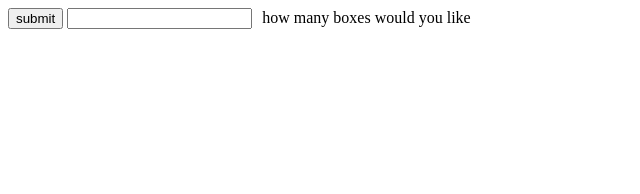
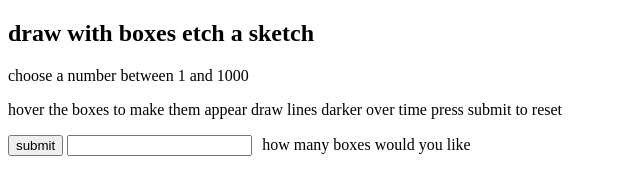
Before and after one commit to harael93/sketchpad, a plain HTML site: page index.html in a window 1280 px wide. Shown: the whole page, without its empty margins (0-640 px from the left). Drawn offline with Linux system fonts and the light colour scheme.

Commit message:
final draft without a fancy ui

```diff
--- a/index.html
+++ b/index.html
@@ -9,8 +9,13 @@
 
 </head>
 <body>
+    <h2>draw with boxes etch a sketch</h2>
+    <p>choose a number between 1 and 1000</p>
+    <p>hover the boxes to make them appear draw lines darker over time press submit to reset</p>
+
+
 <button onclick="submit()">submit</button>
-    <input id="getnumber" type="number" max="1000">how many boxes would you like </input>
+    <input id="getnumber" type="number" max="1000">how many boxes would you like  </input>
     <div id="container">
 
 </div>
--- a/script.js
+++ b/script.js
@@ -8,9 +8,9 @@ function createbox(container) {
     box.style.opacity = '0';
 
     // Add mouseover and mouseout events for opacity effect
-    box.addEventListener('mouseover', () => {
-        box.style.opacity = '1';
-    });
+    //box.addEventListener('mouseover', () => {
+        //box.style.opacity = '1';
+    //});
     box.addEventListener('mouseover', () => {
         let currentOpacity = parseFloat(box.style.opacity);
         if (currentOpacity < 1) {
```
